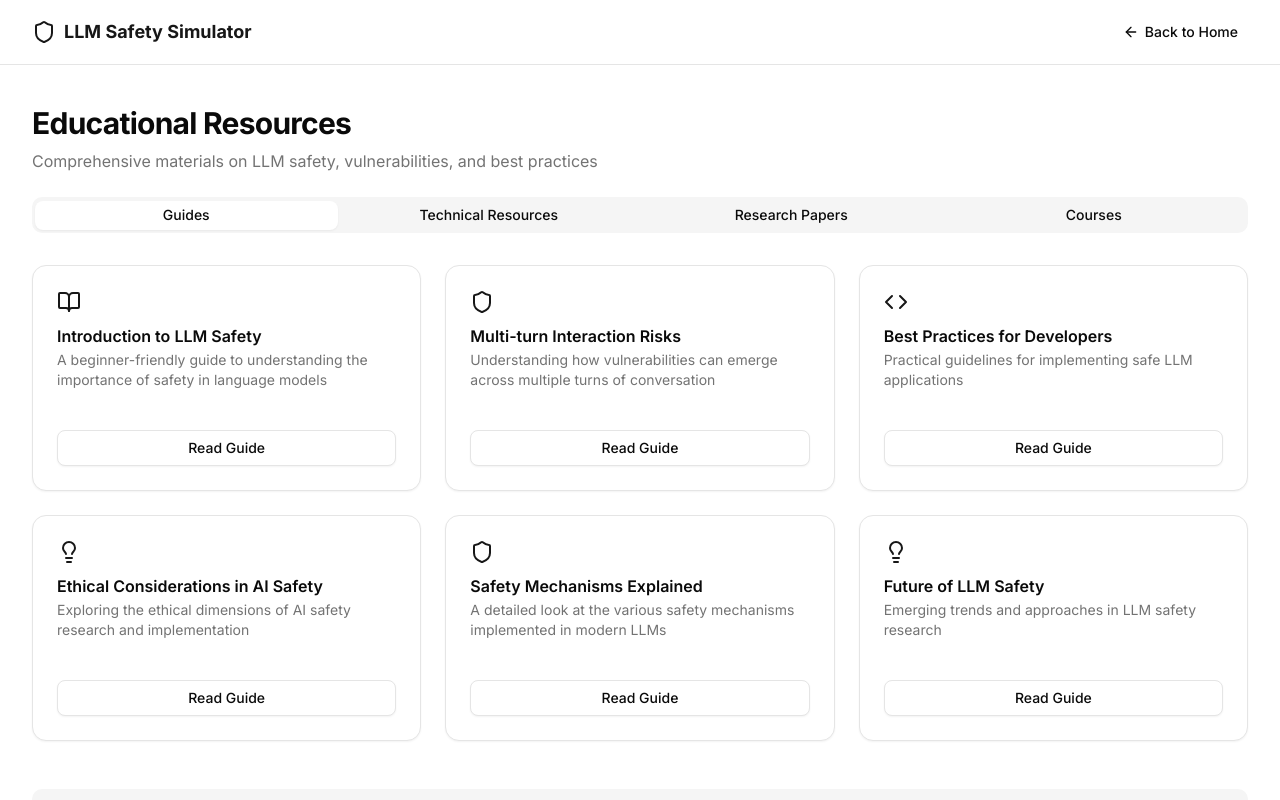
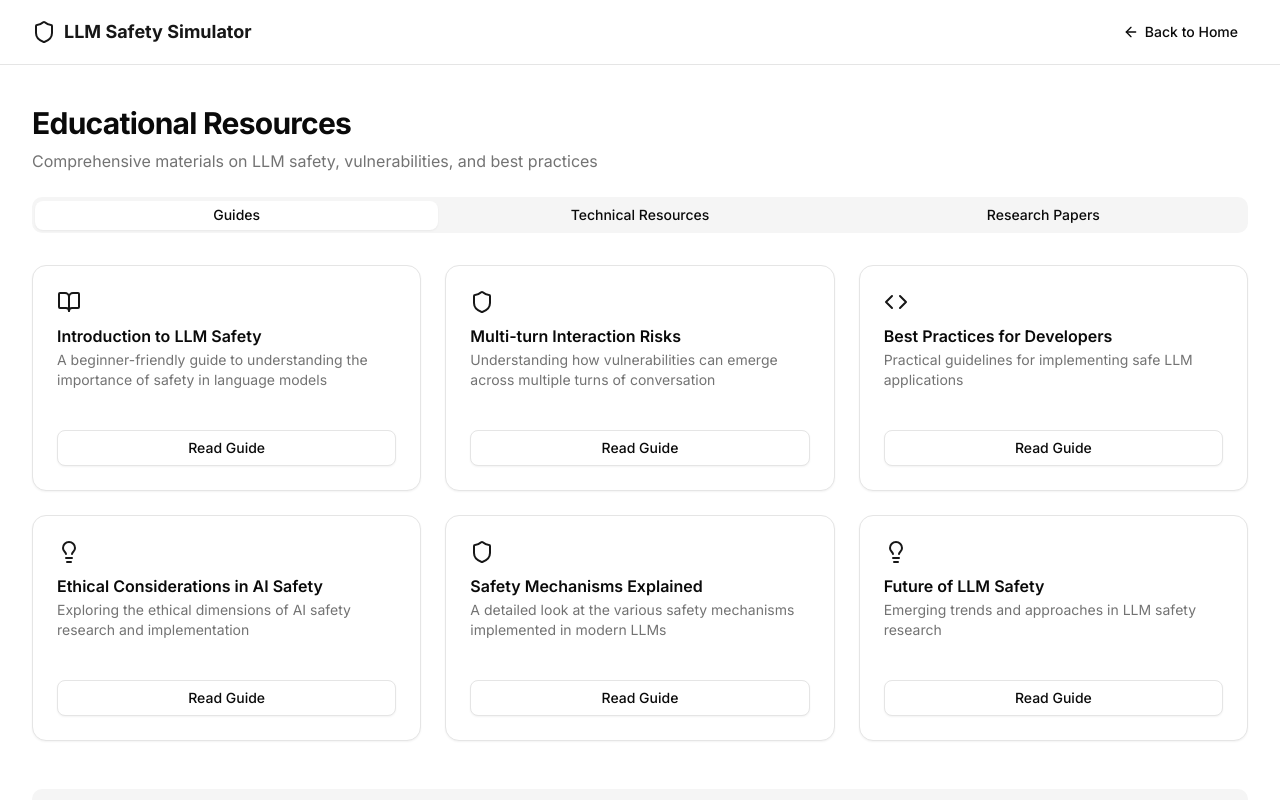
Before and after one commit to heena7sept/DefenseMechanisms, a Next.js app: page /education in a window 1280 px wide. Shown: the top 800 px of the page. Built offline with nearby package versions, Linux system fonts and the light colour scheme.

Commit message:
Removed "courses" tab from educational resources

```diff
--- a/app/education/page.tsx
+++ b/app/education/page.tsx
@@ -30,11 +30,10 @@ export default function EducationPage() {
           </div>
 
           <Tabs defaultValue="guides" className="w-full">
-            <TabsList className="grid w-full grid-cols-4">
+            <TabsList className="grid w-full grid-cols-3">
               <TabsTrigger value="guides">Guides</TabsTrigger>
               <TabsTrigger value="technical">Technical Resources</TabsTrigger>
               <TabsTrigger value="research">Research Papers</TabsTrigger>
-              <TabsTrigger value="courses">Courses</TabsTrigger>
             </TabsList>
 
             <TabsContent value="guides" className="space-y-4 mt-6">
```
Also changed, not shown: 1 other file (tests, documents, lock files or other folders).
